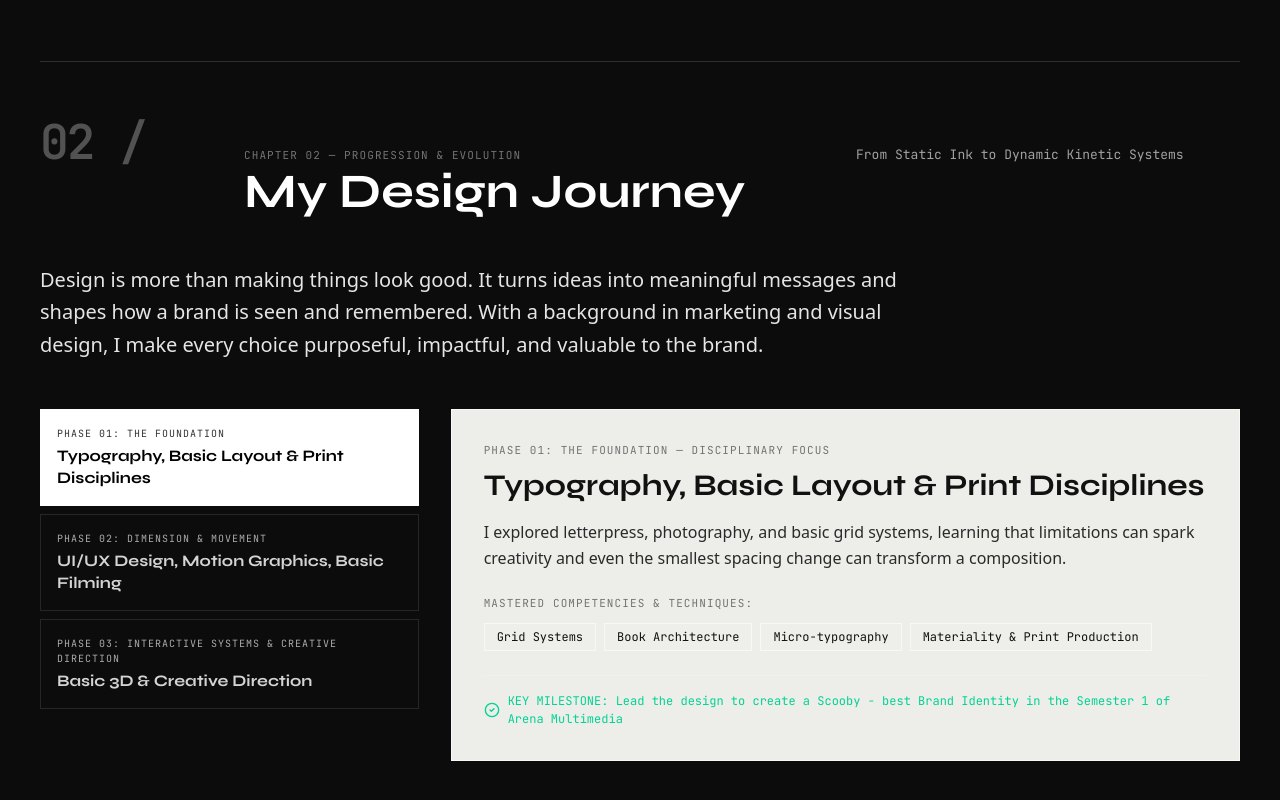
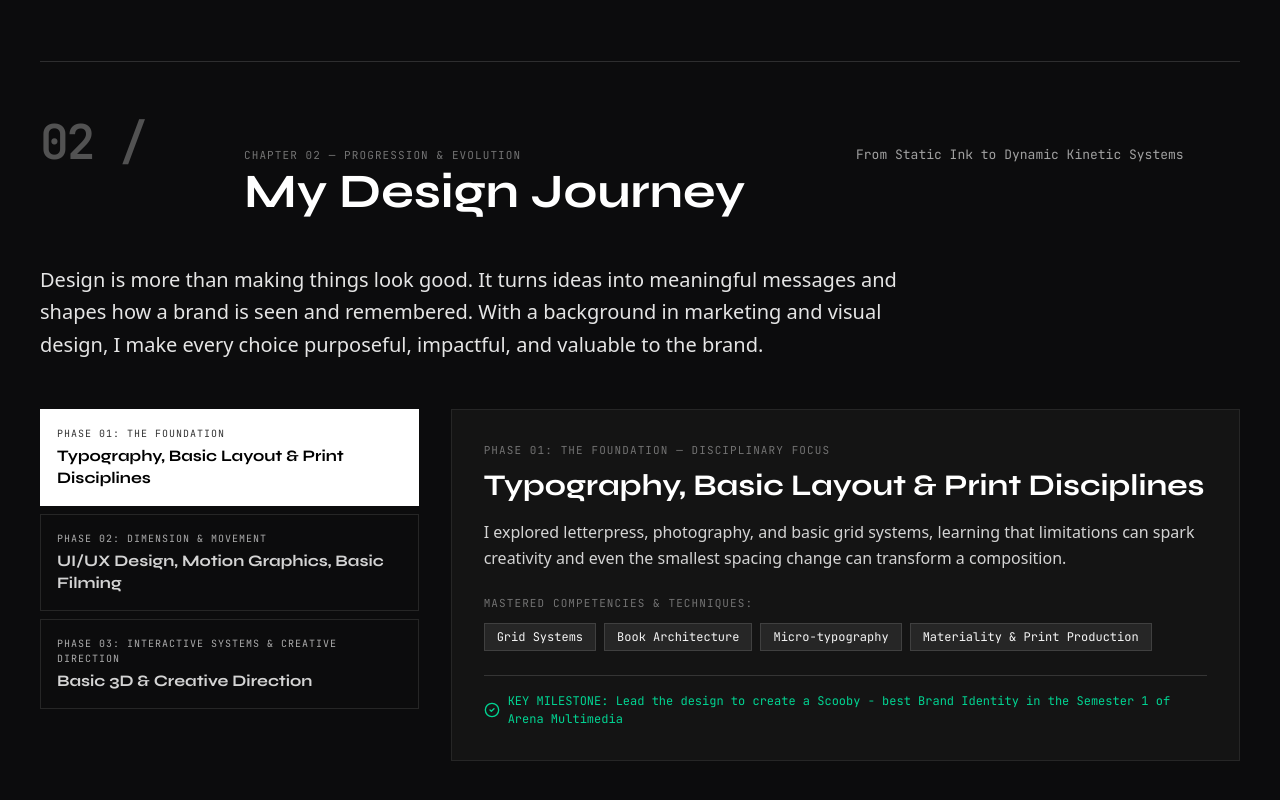
Before and after one commit to bencutelamne/ben-portfolio, a React (Vite) app: page / in a window 1280 px wide. Shown: the part 2959-3759 px from the top of the page. Built offline with nearby package versions, Linux system fonts and the light colour scheme.

Commit message:
trước khi làm loading screen

```diff
--- a/src/components/AboutSection.tsx
+++ b/src/components/AboutSection.tsx
@@ -446,18 +446,18 @@ export const AboutSection: React.FC<AboutSectionProps> = ({ onOpenResume }) => {
             </div>
 
             {/* Target Teams & Recruiter Callout */}
-            <div className="p-8 sm:p-12 bg-neutral-900 text-white dark:bg-neutral-100 dark:text-neutral-950 flex flex-col lg:flex-row items-start lg:items-center justify-between gap-8">
+            <div className="p-8 sm:p-12 bg-neutral-900 text-white dark:bg-neutral-900 dark:text-white border border-neutral-800 flex flex-col lg:flex-row items-start lg:items-center justify-between gap-8">
               <div className="space-y-3 max-w-2xl">
-                <div className="text-[11px] font-mono-custom uppercase tracking-widest text-neutral-400 dark:text-neutral-600">
+                <div className="text-[11px] font-mono-custom uppercase tracking-widest text-neutral-400">
                   CULTURE & TEAM FIT
                 </div>
                 <h4 className="font-display text-2xl sm:text-3xl font-bold">
                   Looking to collaborate with visionary teams who value relentless visual craft.
                 </h4>
-                <div className="space-y-1 text-[13px] font-mono-custom text-neutral-300 dark:text-neutral-700">
+                <div className="space-y-1 text-[13px] font-mono-custom text-neutral-300">
                   {CHAPTER_03_THE_FUTURE.idealTeams.map((team, tIdx) => (
                     <div key={tIdx} className="flex items-center space-x-2">
-                      <span className="text-emerald-400 dark:text-emerald-600">→</span>
+                      <span className="text-emerald-400">→</span>
                       <span>{team}</span>
                     </div>
                   ))}
@@ -467,13 +467,13 @@ export const AboutSection: React.FC<AboutSectionProps> = ({ onOpenResume }) => {
               <div className="shrink-0 flex flex-col sm:flex-row gap-3">
                 <button
                   onClick={onOpenResume}
-                  className="px-6 py-3 bg-white text-neutral-950 dark:bg-neutral-950 dark:text-white font-mono-custom text-[12px] font-bold tracking-wider uppercase hover:opacity-90 transition-opacity"
+                  className="px-6 py-3 bg-white text-neutral-950 dark:bg-white dark:text-neutral-950 font-mono-custom text-[12px] font-bold tracking-wider uppercase hover:opacity-90 transition-opacity"
                 >
                   VIEW FULL CV
                 </button>
                 <a
                   href="#contact"
-                  className="px-6 py-3 border border-neutral-700 dark:border-neutral-300 text-white dark:text-neutral-950 font-mono-custom text-[12px] tracking-wider uppercase hover:bg-white/10 dark:hover:bg-black/10 transition-colors flex items-center justify-center space-x-1.5"
+                  className="px-6 py-3 border border-neutral-700 dark:border-neutral-700 text-white dark:text-white font-mono-custom text-[12px] tracking-wider uppercase hover:bg-white/10 transition-colors flex items-center justify-center space-x-1.5"
                 >
                   <span>GET IN TOUCH</span>
                   <ArrowRight className="w-3.5 h-3.5" />
--- a/src/components/CaseStudyModal.tsx
+++ b/src/components/CaseStudyModal.tsx
@@ -213,8 +213,8 @@ export const CaseStudyModal: React.FC<CaseStudyModalProps> = ({
               </div>
             </div>
 
-            <div className="p-6 sm:p-8 bg-neutral-900 text-white dark:bg-neutral-100 dark:text-neutral-950 space-y-3">
-              <div className="text-[11px] font-mono-custom uppercase tracking-widest text-neutral-400 dark:text-neutral-600">
+            <div className="p-6 sm:p-8 bg-neutral-900 text-white dark:bg-neutral-900 dark:text-white border border-neutral-800 space-y-3">
+              <div className="text-[11px] font-mono-custom uppercase tracking-widest text-neutral-400">
                 04 — CREATIVE & TYPOGRAPHIC APPROACH
               </div>
               <p className="font-display text-lg sm:text-xl leading-relaxed">
--- a/src/index.css
+++ b/src/index.css
@@ -15,12 +15,6 @@
   .dark {
     --border-color: rgba(255, 255, 255, 0.14);
     --border-color-strong: rgba(255, 255, 255, 0.88);
-    --box-surface: rgba(247, 247, 244, 0.96);
-    --box-surface-soft: rgba(239, 239, 235, 0.96);
-    --box-surface-border: rgba(255, 255, 255, 0.62);
-    --box-text-strong: #111111;
-    --box-text: #2a2a2a;
-    --box-text-muted: #555555;
   }
 
   html {
@@ -63,47 +57,6 @@
   border-bottom: 1.5px solid var(--border-color-strong);
 }
 
-/* Dark-only light panels */
-.dark [class*="dark:bg-neutral-900"] {
-  background-color: var(--box-surface) !important;
-  color: var(--box-text-strong) !important;
-}
-
-.dark [class*="dark:bg-neutral-800"] {
-  background-color: var(--box-surface-soft) !important;
-  color: var(--box-text-strong) !important;
-}
-
-.dark [class*="dark:bg-neutral-900"][class*="dark:border-neutral-800"],
-.dark [class*="dark:bg-neutral-900"][class*="dark:border-neutral-700"],
-.dark [class*="dark:bg-neutral-800"][class*="dark:border-neutral-800"],
-.dark [class*="dark:bg-neutral-800"][class*="dark:border-neutral-700"] {
-  border-color: var(--box-surface-border) !important;
-}
-
-.dark [class*="dark:bg-neutral-900"] [class*="dark:text-white"],
-.dark [class*="dark:bg-neutral-900"] [class*="dark:text-neutral-50"],
-.dark [class*="dark:bg-neutral-900"] [class*="dark:text-neutral-100"],
-.dark [class*="dark:bg-neutral-900"] [class*="dark:text-neutral-200"],
-.dark [class*="dark:bg-neutral-800"] [class*="dark:text-white"],
-.dark [class*="dark:bg-neutral-800"] [class*="dark:text-neutral-50"],
-.dark [class*="dark:bg-neutral-800"] [class*="dark:text-neutral-100"],
-.dark [class*="dark:bg-neutral-800"] [class*="dark:text-neutral-200"] {
-  color: var(--box-text-strong) !important;
-}
-
-.dark [class*="dark:bg-neutral-900"] [class*="dark:text-neutral-300"],
-.dark [class*="dark:bg-neutral-800"] [class*="dark:text-neutral-300"] {
-  color: var(--box-text) !important;
-}
-
-.dark [class*="dark:bg-neutral-900"] [class*="dark:text-neutral-400"],
-.dark [class*="dark:bg-neutral-900"] [class*="dark:text-neutral-500"],
-.dark [class*="dark:bg-neutral-800"] [class*="dark:text-neutral-400"],
-.dark [class*="dark:bg-neutral-800"] [class*="dark:text-neutral-500"] {
-  color: var(--box-text-muted) !important;
-}
-
 /* Custom crisp scrollbar */
 ::-webkit-scrollbar {
   width: 6px;
```
